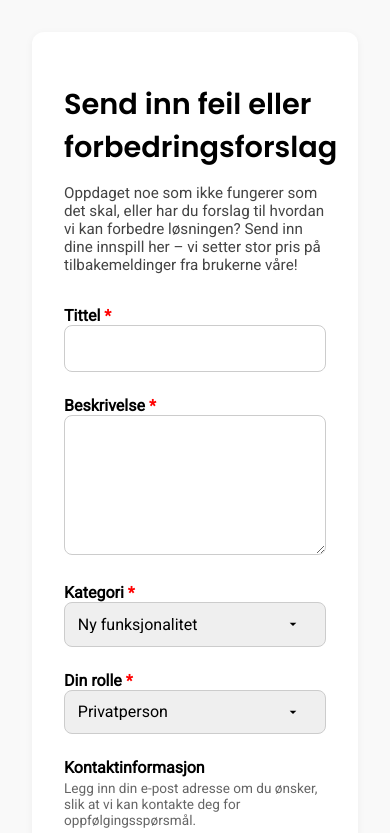
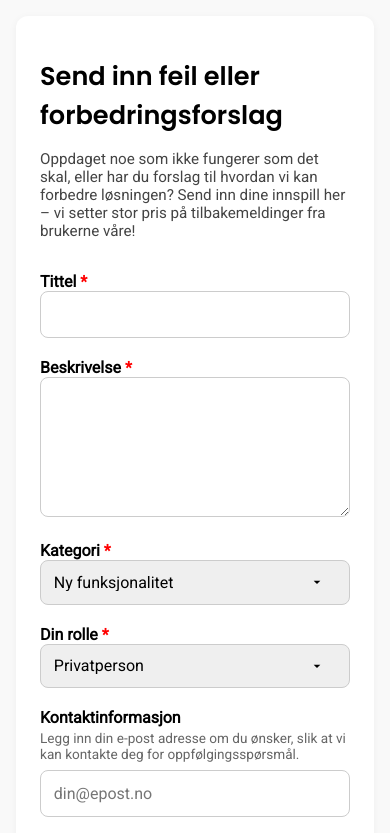
Before and after one commit to PorticoEstate/aktiv-kommune-skjema, a website: page index.html in a window 390 px wide. Shown: the top 833 px of the page. Drawn offline with Linux system fonts and the light colour scheme.

Commit message:
Update index.html
responsiv

```diff
--- a/index.html
+++ b/index.html
@@ -1,7 +1,9 @@
+
 <!DOCTYPE html>
 <html lang="no">
 <head>
   <meta charset="UTF-8" />
+  <meta name="viewport" content="width=device-width, initial-scale=1.0" />
   <title>Send inn feil eller forbedringsforslag</title>
   <link href="https://fonts.googleapis.com/css2?family=Roboto&family=Poppins:wght@600&display=swap" rel="stylesheet">
   <script src="https://www.google.com/recaptcha/api.js" async defer></script>
@@ -9,28 +11,21 @@
     body {
       font-family: 'Roboto', sans-serif;
       background: #f9f9f9;
-      padding: 2rem;
+      padding: 1rem;
       margin: 0;
     }
     .container {
       max-width: 700px;
       margin: 0 auto;
       background: white;
-      padding: 2rem;
+      padding: 1.5rem;
       border-radius: 12px;
       box-shadow: 0 2px 8px rgba(0, 0, 0, 0.05);
     }
     h1 {
       font-family: 'Poppins', sans-serif;
-      font-size: 1.8rem;
+      font-size: 1.6rem;
       margin-bottom: 0.5rem;
-      display: flex;
-      align-items: center;
-      gap: 0.75rem;
-    }
-    h1 svg {
-      width: 2rem;
-      height: 2rem;
     }
     .description {
       margin-bottom: 2rem;
@@ -39,7 +34,7 @@
     }
     label {
       font-weight: 600;
-      margin-top: 1.5rem;
+      margin-top: 1.25rem;
       display: block;
     }
     .required::after {
@@ -49,8 +44,7 @@
     .helper {
       font-size: 0.85rem;
       color: #666;
-      margin-top: 0.2rem;
-      margin-bottom: 0.5rem;
+      margin: 0.2rem 0 0.5rem;
     }
     input[type="text"],
     textarea,
@@ -75,6 +69,9 @@
       padding-right: 3rem;
       appearance: none;
     }
+    .g-recaptcha {
+      margin-top: 1.5rem;
+    }
     button {
       margin-top: 2rem;
       padding: 0.75rem 1.5rem;
@@ -88,7 +85,6 @@
     button:hover {
       background-color: #652f76;
     }
-
     .modal {
       display: none;
       position: fixed;
@@ -115,22 +111,15 @@
     .modal-content button {
       margin-top: 1.5rem;
     }
-.g-recaptcha {
-  margin-top: 1.5rem;
-}
   </style>
 </head>
 <body>
   <div class="container">
-    <h1>
-      Send inn feil eller forbedringsforslag
-    </h1>
-
+    <h1>Send inn feil eller forbedringsforslag</h1>
     <p class="description">
       Oppdaget noe som ikke fungerer som det skal, eller har du forslag til hvordan vi kan forbedre løsningen?
       Send inn dine innspill her – vi setter stor pris på tilbakemeldinger fra brukerne våre!
     </p>
-
     <form id="issueForm">
       <label class="required" for="title">Tittel</label>
       <input type="text" id="title" name="title" required>
@@ -184,7 +173,6 @@
 
     form.addEventListener('submit', async (e) => {
       e.preventDefault();
-
       const title = document.getElementById('title').value;
       const bodyText = document.getElementById('body').value;
       const label = document.getElementById('label').value;
```
